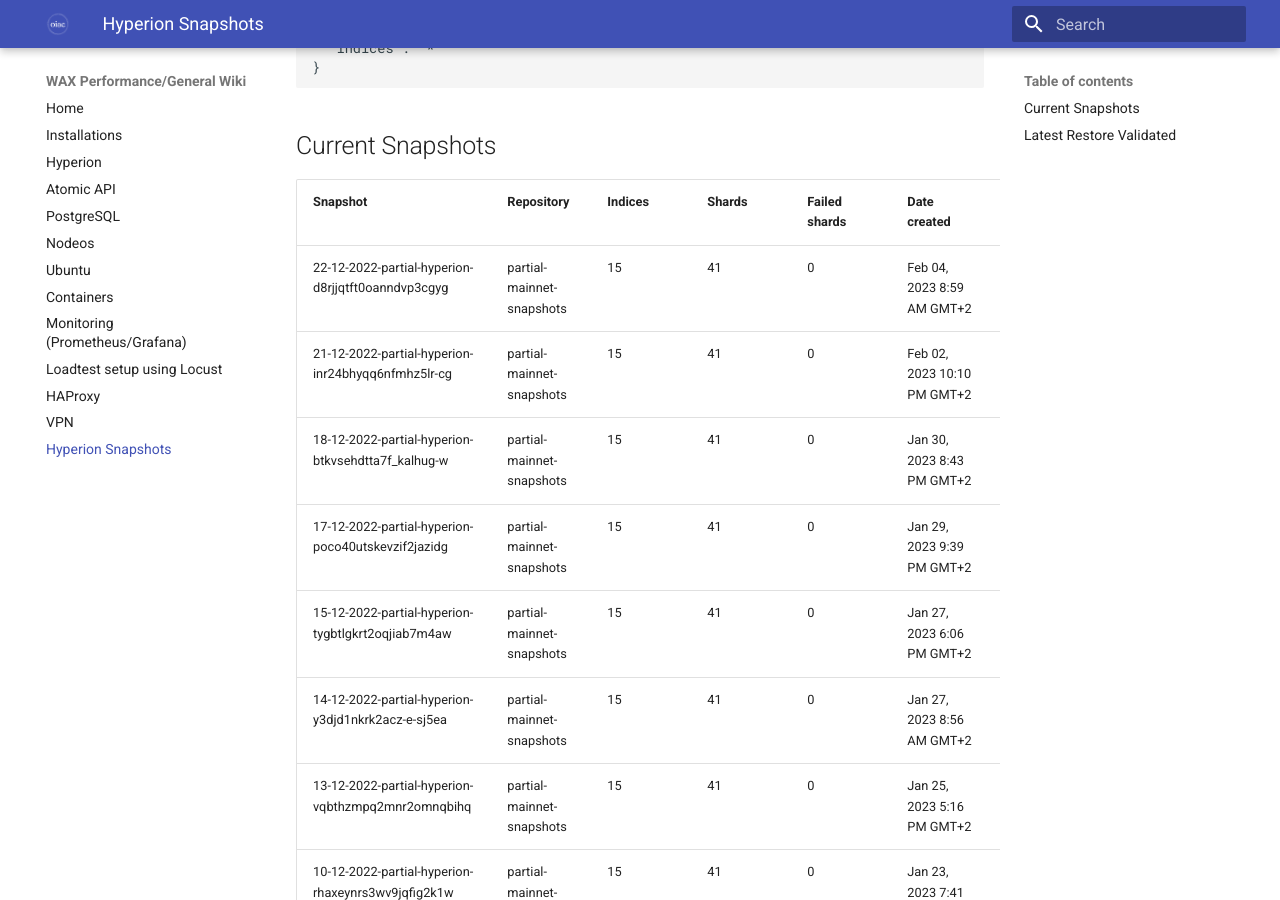
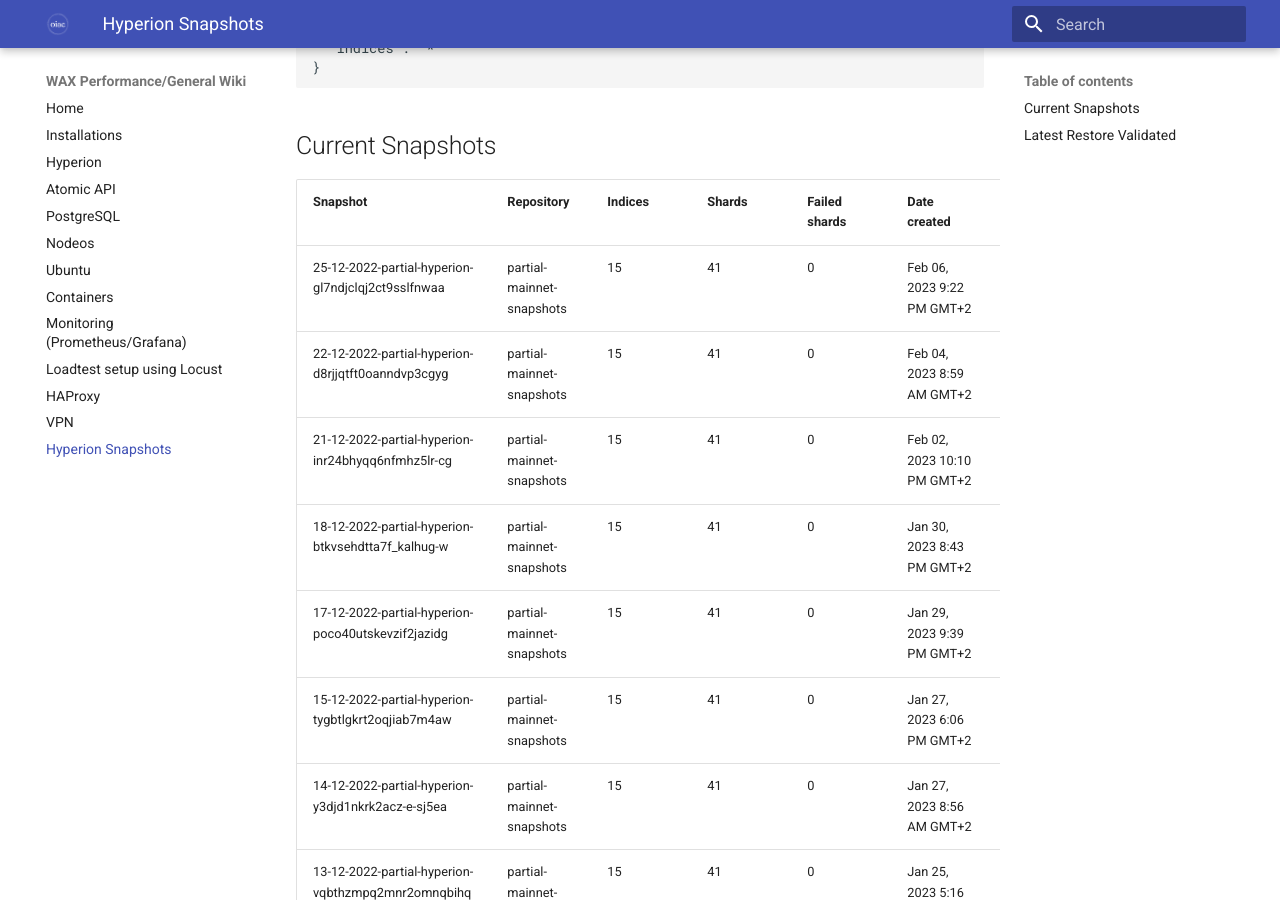
Before and after one commit to oneinacillian/wiki, an MkDocs documentation site: the page built from docs/snapshots.md, in a window 1280 px wide and 900 px high, scrolled down 2022 px. Built offline with MkDocs 1.6.1 and Material for MkDocs 9.7.7, drawn with Linux system fonts in a browser that asks for light colours.

Commit message:
Latest snapshot contains data from 25/12/2022 (6 weeks for partial pass), syned up to Feb 06, 2023 9:22 PM GMT+2

```diff
--- a/docs/snapshots.md
+++ b/docs/snapshots.md
@@ -60,6 +60,7 @@
 
 | Snapshot                                           | Repository                | Indices | Shards | Failed shards | Date created                | Duration |
 |----------------------------------------------------|---------------------------|---------|--------|---------------|-----------------------------|----------|
+| 25-12-2022-partial-hyperion-gl7ndjclqj2ct9sslfnwaa | partial-mainnet-snapshots | 15      | 41     | 0             | Feb 06, 2023 9:22 PM GMT+2  | 47s      |
 | 22-12-2022-partial-hyperion-d8rjjqtft0oanndvp3cgyg | partial-mainnet-snapshots | 15      | 41     | 0             | Feb 04, 2023 8:59 AM GMT+2  | 34s      |
 | 21-12-2022-partial-hyperion-inr24bhyqq6nfmhz5lr-cg | partial-mainnet-snapshots | 15      | 41     | 0             | Feb 02, 2023 10:10 PM GMT+2 | 55s      |
 | 18-12-2022-partial-hyperion-btkvsehdtta7f_kalhug-w | partial-mainnet-snapshots | 15      | 41     | 0             | Jan 30, 2023 8:43 PM GMT+2  | 24s      |
```
